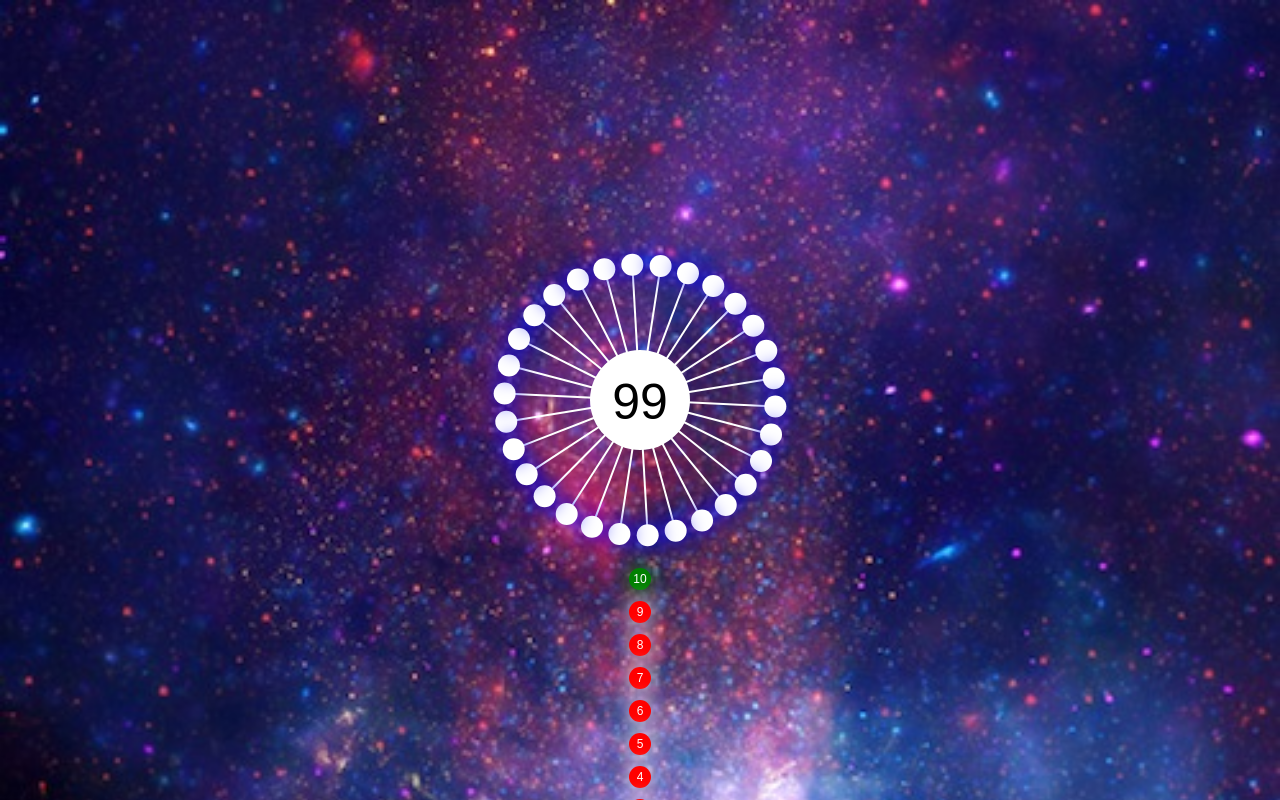
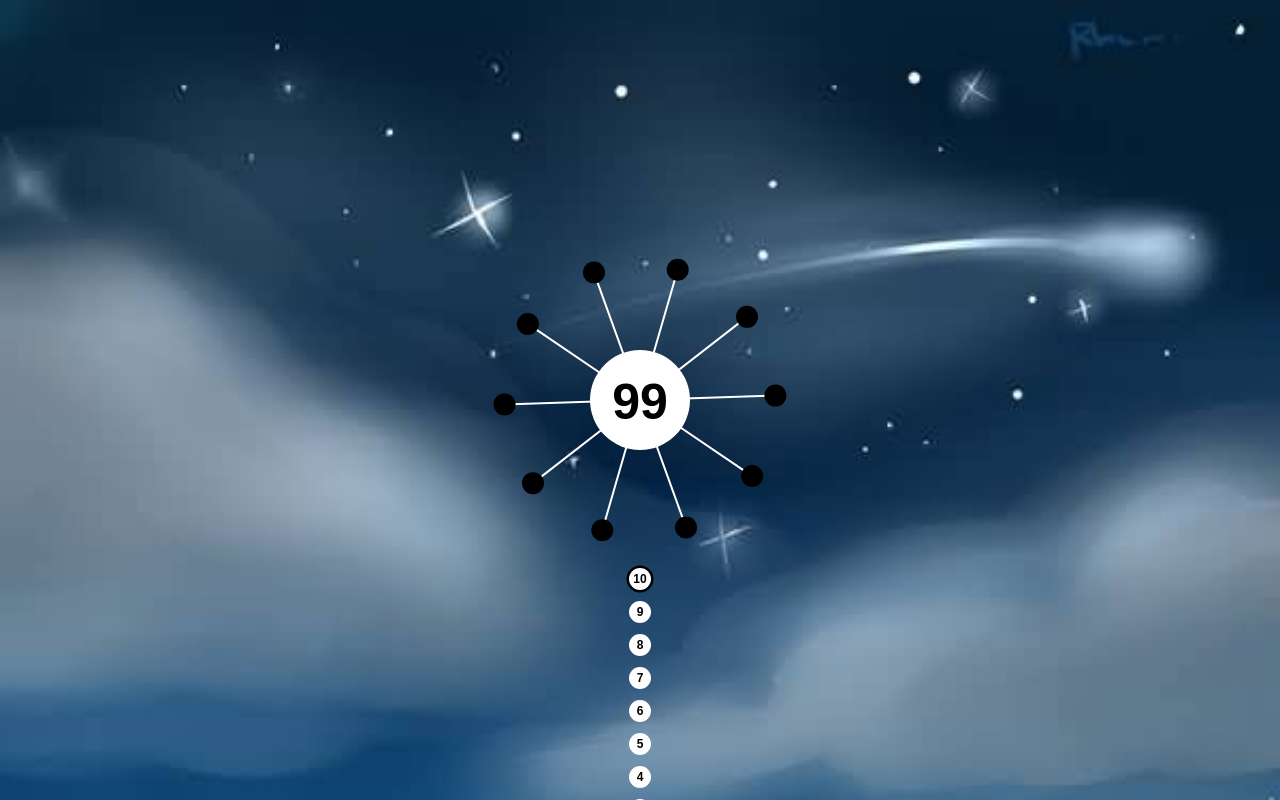
Before and after one commit to afshinizadi/canvas-game, a plain HTML site: page index.html in a window 1280 px wide. Shown: the top 800 px of the page. Drawn offline with Linux system fonts and the light colour scheme.

Commit message:
game finished

```diff
--- a/index.html
+++ b/index.html
@@ -12,10 +12,10 @@
 
 </head>
 
-<body>
-<div id="wrapper">
-	<div id="canvas-holder">
-		<img id="background" src="./assets/background.jpg"></img>
+<body style="background-color:black;width:100%;height:100%;">
+<div id="wrapper" style="background-color:black;width:100%;height:100%;">
+	<div id="canvas-holder" style="background-color:black;width:100%;height:100%;">
+		<img id="background" src="./assets/background4.jpg"></img>
 		<!--<canvas id="canvas"></canvas>-->
 	</div>
 </div>
--- a/js/game.js
+++ b/js/game.js
@@ -8,15 +8,30 @@ var _mainCircleRadius = 50;
 var _headCircleRadius=11;
 var _angle=0;
 var throwBallNumber=10;
+var _obestacles= [];
+var _rotateSpeed=0.002;
+var _animation=0;
+var centerX = _gameWidth / 2;
+var centerY = _gameHeight / 2;
+var _userThrowedColor="red";
 
 var gameArea = {
     canvas: createHiDPICanvas(_gameWidth, _gameHeight),
     start : function() {
 		this.canvas.id='canvas';
+		if ("ontouchstart" in document.documentElement){
+			this.canvas.addEventListener("touchend", handleEnd, false);
+		}else{
+			this.canvas.addEventListener("mouseup", handleEnd, false);
+		}
 		document.getElementById('canvas-holder').appendChild(this.canvas);
 		this.context = this.canvas.getContext("2d");
-		this.frameNo = 0;
+		gameArea.context.textAlign="center";
+		gameArea.context.textBaseline="middle";
+		initGame();
+
 		GameLoopManager.run(GameTick);
+
         },
     clear : function() {
         this.context.clearRect(0, 0, this.canvas.width, this.canvas.height);
@@ -32,95 +47,194 @@ gameArea.start();
 
 
 
-var centerX = _gameWidth / 2;
-var centerY = _gameHeight / 2; /*_mainCircleRadius+_marginTop+_lineHeight;*/
 
-gameArea.context.beginPath();
+
+
+
+function initGame(){
+	/*gameArea.context.beginPath();
 	gameArea.context.arc(centerX, centerY, _mainCircleRadius, 0, 2 * Math.PI);
 	gameArea.context.fillStyle = 'white';
 	gameArea.context.fill();
 	gameArea.context.closePath();
 	gameArea.context.font = "30px Arial";
-gameArea.context.fillText("0",centerX,centerY);
+	gameArea.context.fillText("0",centerX,centerY);*/
+	createObestacles();
+}
 
 
 
 
 
 
-var animation=0;
-gameArea.context.textAlign="center";
-gameArea.context.textBaseline="middle";
-var x=0;
-var y=0;
+//var x=0;
+//var y=0;
 function GameTick(elapsed)
 {
-    	gameArea.context.clearRect(0, 0, gameArea.canvas.width, gameArea.canvas.height);
-	gameArea.context.beginPath();
-	gameArea.context.arc(centerX, centerY, _mainCircleRadius, 0, 2 * Math.PI);
-	gameArea.context.fillStyle = 'white';
-	gameArea.context.fill();
-	gameArea.context.closePath();
+    	drawGame();
+}
 
 
-	gameArea.context.strokeStyle = 'white';
-	gameArea.context.font = "12px Arial";
-	for(var i=0;i<30; i++)
-	{
-		// calculating end point of a circle with the center of x and y
-		// x = xStartPoint + ( radius * cos(angle) )
-		// y = yStartPoint + (radius * sin(angle) )
-		_angle = i/(30/2) * Math.PI + animation;
-		x = centerX+((_mainCircleRadius+(_headCircleRadius/2)+_lineHeight)*Math.cos(_angle));
-		y = centerY+((_mainCircleRadius+(_headCircleRadius/2)+_lineHeight)*Math.sin(_angle));
 
-		gameArea.context.shadowBlur="0";
-		gameArea.context.shadowColor="none";
+function drawGame(){
+	gameArea.clear();
+	drawCenterCircle();
+	drawObestacles();
+
+	changeObestaclesPos();
+	drawThrowingBallAtBelow();
+   	drawLevel();
+	_animation+=_rotateSpeed;
+}
+
+function addThrowedBall(){
+	var angle = 0.5 * Math.PI ;//+ _animation;
+	var x = centerX + ( ( _mainCircleRadius + ( _headCircleRadius / 2 ) + _lineHeight ) * Math.cos( angle ) );
+	var y = centerY + ( ( _mainCircleRadius + ( _headCircleRadius / 2 ) + _lineHeight ) * Math.sin( angle ) );
+	_obestacles[_obestacles.length]={
+		"x" : x,
+		"y" : y,
+		"angle" : angle,
+		"user_throwed": true
+	}
+
 	gameArea.context.beginPath();
 			gameArea.context.moveTo(centerX,centerY);
 			gameArea.context.lineTo(x,y);
+			gameArea.context.strokeStyle = 'white';
 			gameArea.context.lineWidth = 2;
 			gameArea.context.stroke();
 		gameArea.context.closePath();
 
 		gameArea.context.save();
-			gameArea.context.shadowBlur=20;
-			gameArea.context.shadowColor="blue";
+
 			gameArea.context.beginPath();
+
 					gameArea.context.fillStyle = 'white';
-				gameArea.context.arc(x, y, _headCircleRadius, 0, 2 * Math.PI);
+
+
+				gameArea.context.arc(x,y, _headCircleRadius, 0, 2 * Math.PI);
 				gameArea.context.fill();
 			gameArea.context.closePath();
 		gameArea.context.restore();
+	return _obestacles[_obestacles.length-1];
 
 }
 
-	gameArea.context.font = "50px Arial";
-	gameArea.context.fillStyle = 'black';
+
+function drawCenterCircle(color="white"){
+	gameArea.context.beginPath();
+	gameArea.context.arc(centerX, centerY, _mainCircleRadius, 0, 2 * Math.PI);
+	gameArea.context.fillStyle = color;
+	gameArea.context.fill();
+	gameArea.context.closePath();
+}
+function drawLevel(color="black"){
+	gameArea.context.font = "bold 50px Arial";
+	gameArea.context.fillStyle = color;
 	gameArea.context.fillText("99",centerX,centerY+5);
-	drawFiveBallAtBelow();
-	animation+=0.01;
+}
+
+
+
+function createObestacles(){
+	for(var i=0;i<10; i++)
+	{
+		// calculating end point of a circle with the center of x and y
+		// x = xStartPoint + ( radius * cos(angle) )
+		// y = yStartPoint + (radius * sin(angle) )
+		_angle = i/(10/2) * Math.PI;//+ _animation;
+		var x = centerX + ( ( _mainCircleRadius + ( _headCircleRadius / 2 ) + _lineHeight ) * Math.cos( _angle ) );
+		var y = centerY + ( ( _mainCircleRadius + ( _headCircleRadius / 2 ) + _lineHeight ) * Math.sin( _angle ) );
+
+		_obestacles[i] = {
+			"x": x,
+			"y": y,
+			"angle": _angle,
+			"user_throwed": false
+		}
 
 	}
+}
 
-function drawFiveBallAtBelow(){
+
+function drawObestacles(){
+	gameArea.context.strokeStyle = 'white';
+	gameArea.context.font = "12px Arial";
+	for( var i = 0 ; i < _obestacles.length ; i++ ){
+		//console.log(_obestacles[i].x);
+		gameArea.context.beginPath();
+			gameArea.context.moveTo(centerX,centerY);
+			gameArea.context.lineTo(_obestacles[i].x,_obestacles[i].y);
+			gameArea.context.strokeStyle = 'white';
+			gameArea.context.lineWidth = 2;
+			gameArea.context.stroke();
+		gameArea.context.closePath();
+
+		gameArea.context.save();
+			//gameArea.context.shadowBlur=20;
+			//gameArea.context.shadowColor="white";
+			gameArea.context.beginPath();
+				if (_obestacles[i].user_throwed){
+					gameArea.context.fillStyle = 'white';
+				}else{
+					gameArea.context.fillStyle = 'black';
+				}
+				gameArea.context.arc(_obestacles[i].x, _obestacles[i].y, _headCircleRadius, 0, 2 * Math.PI);
+				gameArea.context.fill();
+			gameArea.context.closePath();
+		gameArea.context.restore();
+	}
+}
+var dlt = -2;
+function changeObestaclesPos(){
+	/*_angle += dlt;
+	if (_angle < -360 || _angle > 0) _angle=0;
+	_angle *= Math.PI / 180;*/
+	var angle=0;
+	for( var i=0 ; i < _obestacles.length ; i++ ){
+		_obestacles[i].angle = _obestacles[i].angle + _rotateSpeed;
+
+
+
+		//console.log(angle);
+
+		 _obestacles[i].x = centerX + ( ( _mainCircleRadius + ( _headCircleRadius / 2 ) + _lineHeight ) * Math.cos(_obestacles[i].angle ) );
+		 _obestacles[i].y = centerY + ( ( _mainCircleRadius + ( _headCircleRadius / 2 ) + _lineHeight ) * Math.sin( _obestacles[i].angle ) );
+	}
+}
+
+
+var bottomBallAnimateY=0;
+function drawThrowingBallAtBelow(){
 	var distance=0;
+	if (bottomBallAnimateY > 0 ){
+		bottomBallAnimateY -= 5;
+	}
 	var ballToThrowY = centerY + _lineHeight + _marginTop + _headCircleRadius * 6;
-	gameArea.context.font = "12px Arial";
+	gameArea.context.font = "bold 12px Arial";
 
 	for( var i = 0 ; i < throwBallNumber ; i++ ){
 		gameArea.context.save();
 		ballToThrowY += ( _headCircleRadius * 3 );
 		gameArea.context.beginPath();
-		gameArea.context.shadowBlur=20;
-		gameArea.context.shadowColor="white";
-		gameArea.context.fillStyle = 'red';
+		//gameArea.context.shadowBlur=20;
+		//gameArea.context.shadowColor="white";
+		gameArea.context.fillStyle = 'white';
+
+			/*if(i==0){
+				gameArea.context.fillStyle = 'white';
+			}*/
+			gameArea.context.arc(centerX, ballToThrowY + bottomBallAnimateY, _headCircleRadius, 0, 2 * Math.PI);
 			if(i==0){
-				gameArea.context.shadowColor="green";
-				gameArea.context.fillStyle = 'green';
+				//gameArea.context.shadowBlur=60;
+				//gameArea.context.shadowColor="white";
+
+				gameArea.context.lineWidth = 5;
+				 gameArea.context.strokeStyle = 'black';
+				gameArea.context.stroke();
+				gameArea.context.fillStyle = 'white';
 			}
-
-			gameArea.context.arc(centerX, ballToThrowY, _headCircleRadius, 0, 2 * Math.PI);
 			gameArea.context.fill();
 
 
@@ -130,12 +244,79 @@ function drawFiveBallAtBelow(){
 
 		gameArea.context.restore();
 
-		gameArea.context.fillStyle = 'white';
-		gameArea.context.fillText( throwBallNumber - i , centerX , ballToThrowY + 1);
+		gameArea.context.fillStyle = 'black';
+		gameArea.context.fillText( throwBallNumber - i , centerX , ballToThrowY + 1 + bottomBallAnimateY);
 		gameArea.context.restore();
 	}
 }
 
+function collisionDetection(newBall) {
+	for( var i=0 ; i < _obestacles.length-1 ; i++ ){
+		if((_obestacles[i].x + _headCircleRadius * 2 > newBall.x && newBall.x > _obestacles[i].x-_headCircleRadius * 2) &&
+		   (_obestacles[i].y + _headCircleRadius * 2 > newBall.y && newBall.y > _obestacles[i].y-_headCircleRadius * 2) ){
+			return i;
+		}
+	}
+
+	return false;
+}
+
+function handleEnd(){
+	bottomBallAnimateY=_headCircleRadius * 3;
+
+	if(throwBallNumber > 0){
+		throwBallNumber--;
+		addedBall=addThrowedBall();
+		var result=collisionDetection(addedBall);
+		if (result){
+			GameLoopManager.stop();
+			drawEndGame( result , _obestacles.length-1 );
+			return;
+		}
+
+	}
+	if(throwBallNumber == 0){ // game win
+			alert("gameWin");
+	}
+
+}
+
+function drawEndGame(obestacle1,obestacle2){
+	gameArea.context.strokeStyle = 'white';
+	gameArea.context.font = "12px Arial";
+	for( var i = 0 ; i < _obestacles.length ; i++ ){
+		gameArea.context.beginPath();
+			gameArea.context.moveTo(centerX,centerY);
+			gameArea.context.lineTo(_obestacles[i].x,_obestacles[i].y);
+			if(i == obestacle1 || i == obestacle2){
+				gameArea.context.strokeStyle = 'red';
+			}else{
+				gameArea.context.strokeStyle = 'white';
+			}
+			gameArea.context.lineWidth = 2;
+			gameArea.context.stroke();
+		gameArea.context.closePath();
+
+		gameArea.context.save();
+			gameArea.context.beginPath();
+				if (_obestacles[i].user_throwed){
+					gameArea.context.fillStyle = 'white';
+				}else{
+					gameArea.context.fillStyle = 'black';
+				}
+				if(i == obestacle1 || i == obestacle2){
+					gameArea.context.fillStyle = 'red';
+				}
+				gameArea.context.arc(_obestacles[i].x, _obestacles[i].y, _headCircleRadius, 0, 2 * Math.PI);
+				gameArea.context.fill();
+			gameArea.context.closePath();
+		gameArea.context.restore();
+	}
+	drawCenterCircle("red");
+	drawLevel("white");
+}
+
+// finding the ration of the device
 function calculatePixelRatio() {
     var ctx = document.createElement("canvas").getContext("2d"),
         dpr = window.devicePixelRatio || 1,
@@ -148,7 +329,7 @@ function calculatePixelRatio() {
     return dpr / bsr;
 }
 
-
+// create element with the ration of the device
 function createHiDPICanvas(w, h, ratio) {
     var PIXEL_RATIO = calculatePixelRatio();
     if (!ratio) { ratio = PIXEL_RATIO; }
--- a/js/utils.js
+++ b/js/utils.js
@@ -14,7 +14,7 @@ if ( !window.requestAnimationFrame ) {
 		window.oRequestAnimationFrame ||
 		window.msRequestAnimationFrame ||
 		function( /* function FrameRequestCallback */ callback, /* DOMElement Element */ element ) {
-			window.setTimeout( callback, 1000 / 8 );
+			window.setTimeout( callback, 1000 / 60 );
 		};
 	} )();
 }
```
Also changed, not shown: assets/7257ac30c09dac2.jpg (deleted), assets/background.jpg (deleted), assets/background4.jpg (renamed from assets/background2.jpg), assets/images.jpeg (deleted). Lines whose indentation alone changed are shown as unchanged.
